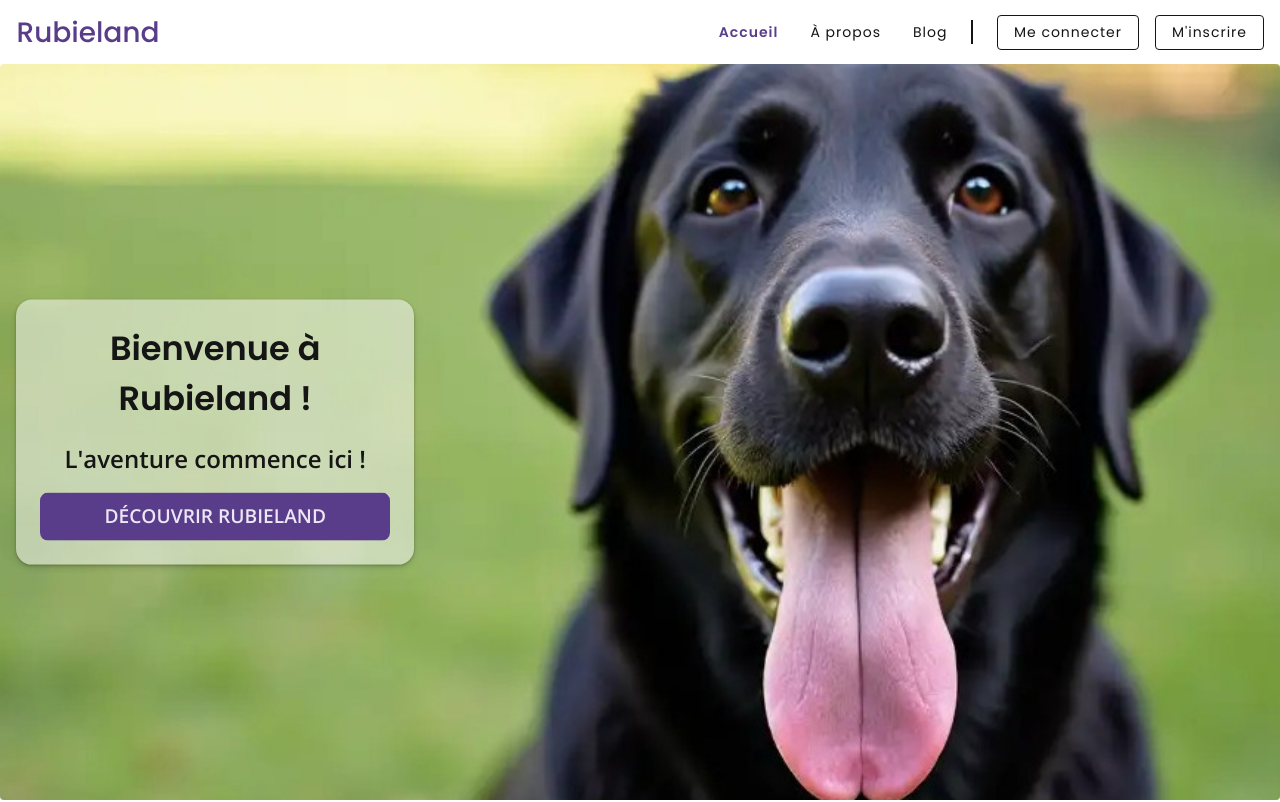
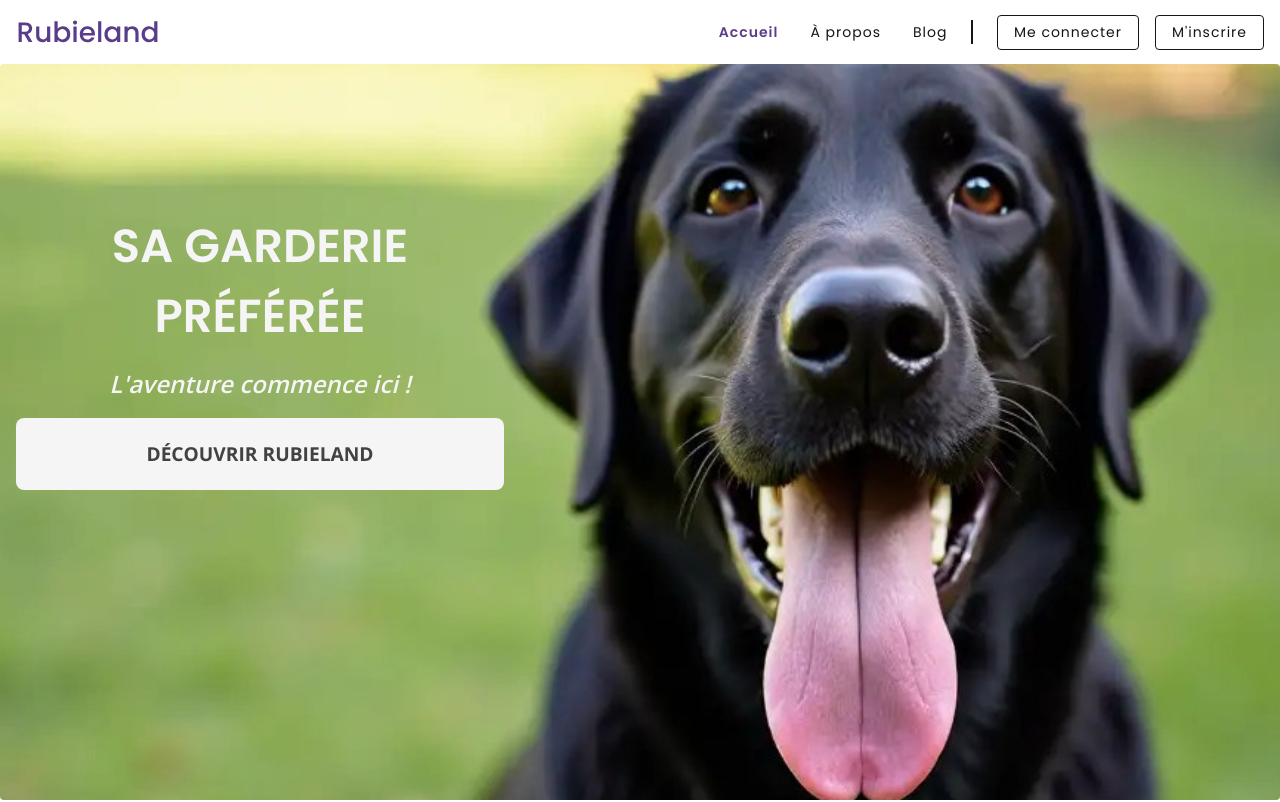
Before and after one commit to rubieland/rubieland, a React (Vite) app in the folder frontend/: page / in a window 1280 px wide. Shown: the top 802 px of the page. Built offline with nearby package versions, Linux system fonts and the light colour scheme; no server answers.

Commit message:
refactor(Banner): edit styles + translation keys

```diff
--- a/frontend/src/assets/translation/en/en.json
+++ b/frontend/src/assets/translation/en/en.json
@@ -162,8 +162,8 @@
   "pages": {
     "home": {
       "banner": {
-        "bannerTitle": "Welcome to Rubieland!",
-        "bannerText": "The best place for your dog!",
+        "bannerTitle": "His favorite daycare",
+        "bannerText": "The adventure starts here!",
         "bannerCTA": "Discover Rubieland",
         "bannerImgAlt": "A black labrador retriever having its tongue hanging out"
       },
--- a/frontend/src/assets/translation/fr/fr.json
+++ b/frontend/src/assets/translation/fr/fr.json
@@ -162,7 +162,7 @@
   "pages": {
     "home": {
       "banner": {
-        "bannerTitle": "Bienvenue à Rubieland !",
+        "bannerTitle": "Sa garderie préférée",
         "bannerText": "L'aventure commence ici !",
         "bannerCTA": "Découvrir Rubieland",
         "bannerImageAlt": "Un labrador retriever noir ayant la langue pendante"
--- a/frontend/src/ui/pages/Home/styles/Banner.scss
+++ b/frontend/src/ui/pages/Home/styles/Banner.scss
@@ -22,36 +22,40 @@
 @include respond-to('medium') {
   .banner {
     .banner-content {
-      background-color: rgba(255, 255, 255, 0.5);
-      max-width: calc(33% - 1.5rem);
+      max-width: calc(40% - 1.5rem);
       @include flex-center-column;
-      transform: translateY(-50%);
-      @include box-shadow;
-      border-radius: 1rem;
       text-align: center;
       position: absolute;
-      padding: 1.5rem;
       left: 1rem;
       z-index: 1;
-      top: 50%;
+      top: 20%;
 
       h1 {
-        font-size: clamp(1.5rem, 2vw + 0.5rem, 2.5rem);
+        font-size: clamp(1.5rem, 3vw + 0.5rem, 4rem);
+        text-transform: uppercase;
         margin-bottom: 1rem;
-        color: $black;
+        color: $grey10;
       }
 
       p {
-        font-size: clamp(0.9rem, 1.5vw + 0.5rem, 1.5rem);
+        font-size: clamp(0.8rem, 1.5vw + 0.5rem, 1.5rem);
         margin-bottom: 1rem;
+        font-style: italic;
         font-weight: 600;
-        color: $black;
+        color: $grey10;
       }
 
       button {
         width: calc(100% - 1.5rem);
+        background-color: $grey10;
         text-transform: uppercase;
         font-size: 1.2rem;
+        height: 4.5rem;
+
+        span {
+          font-weight: bold;
+          color: $grey80;
+        }
       }
     }
   }
```
